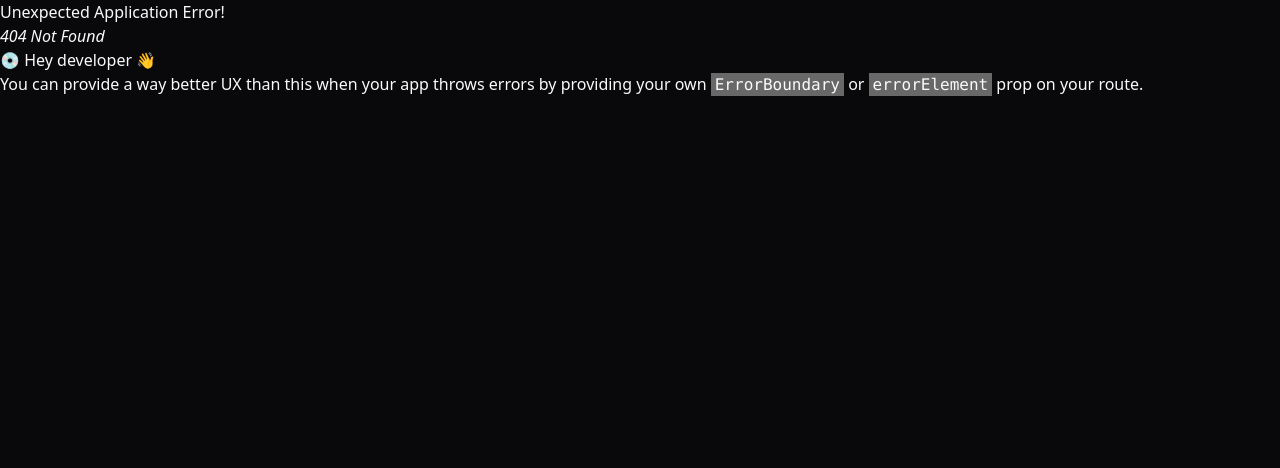
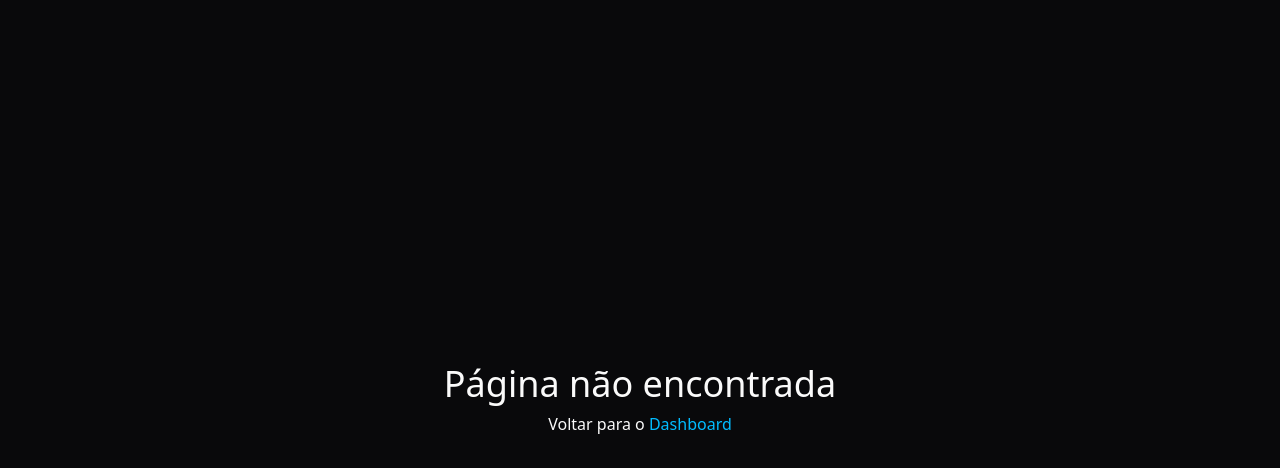
Before and after one commit to gustavoeguedes/pizzashop-web, a React (Vite) app: page /dashboard in a window 1280 px wide. Before the commit this address had no page. Shown: the top 468 px of the page. Built offline with nearby package versions, Linux system fonts and the light colour scheme.

Commit message:
feat: add NotFound component and integrate it into router for error handling

```diff
--- /dev/null
+++ b/src/pages/404.tsx
@@ -0,0 +1,15 @@
+import { Link } from 'react-router-dom'
+
+export function NotFound() {
+  return (
+    <div className="flex h-screen flex-col items-center justify-center gap-2">
+      <h1 className="text-4xl">Página não encontrada</h1>
+      <p className="text-accent-foregrounds">
+        Voltar para o{' '}
+        <Link to="/" className="text-sky-600 dark:text-sky-400">
+          Dashboard
+        </Link>
+      </p>
+    </div>
+  )
+}
--- a/src/routes.tsx
+++ b/src/routes.tsx
@@ -2,6 +2,7 @@
 
 import { AppLayout } from './pages/_layouts/app'
 import { AuthLayout } from './pages/_layouts/auth'
+import { NotFound } from './pages/404'
 import { Dashboard } from './pages/app/dashboard/dashboard'
 import { Orders } from './pages/app/orders/orders'
 import { SignIn } from './pages/auth/sign-in'
@@ -14,6 +15,7 @@
   {
     path: '/',
     element: <AppLayout />,
+    errorElement: <NotFound />,
     children: [
       { path: '/', element: <Dashboard /> },
       { path: '/orders', element: <Orders /> },
```
